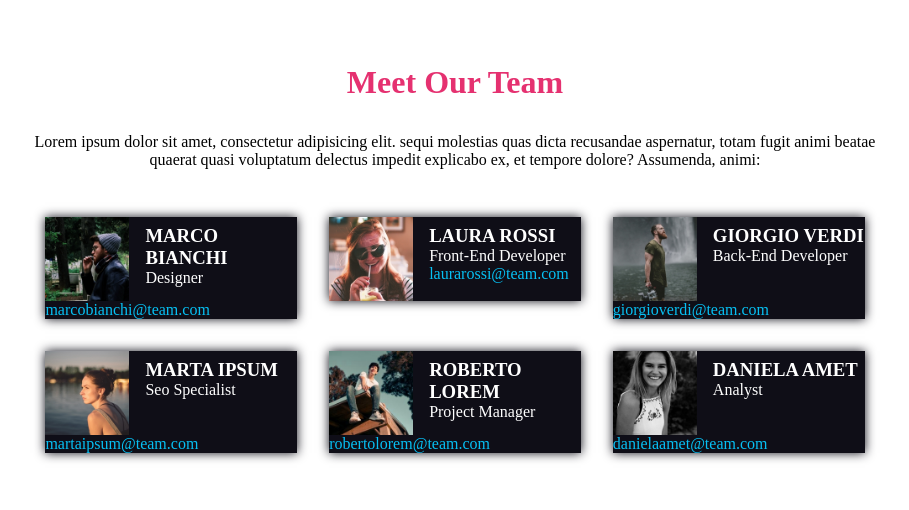
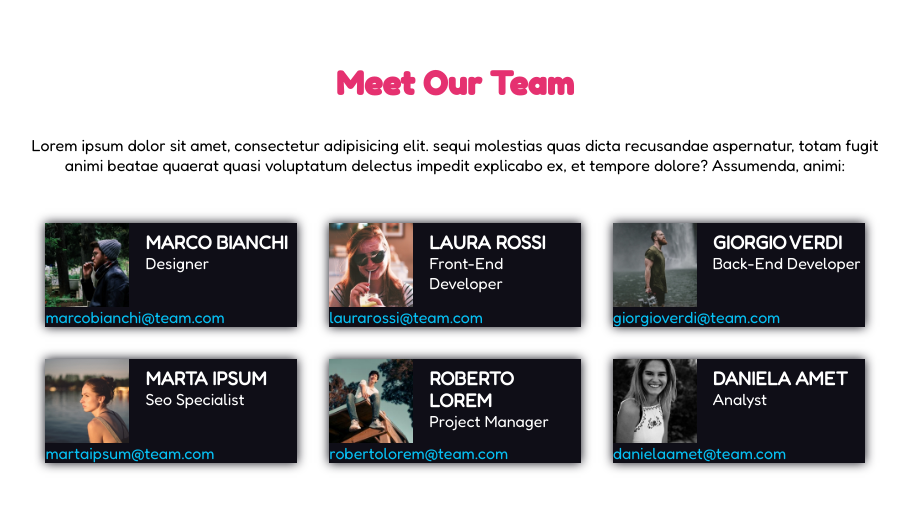
Before and after one commit to snerva/html-css-float-cards, a plain HTML site: page index.html in a window 1280 px wide. Shown: the whole page, without its empty margins (185-1094 px from the left). Drawn offline with Linux system fonts and the light colour scheme.

Commit message:
complete font

```diff
--- a/assets/style.css
+++ b/assets/style.css
@@ -25,8 +25,12 @@ body{
     color: var(--float-primary-color);
     padding: 2rem;
     text-align: center;
+    font-family: 'Fredoka One', cursive;
 }
 
+.text, .card_text{
+    font-family: 'Fredoka', sans-serif;
+}
 .text{
     padding: 0 0 2rem;
     color: var(--float-title-color);
--- a/index.html
+++ b/index.html
@@ -6,6 +6,12 @@
     <meta name="viewport" content="width=device-width, initial-scale=1.0">
     <title>Float Cards</title>
     <link rel="stylesheet" href="./assets/style.css">
+    <link rel="preconnect" href="https://fonts.googleapis.com">
+<link rel="preconnect" href="https://fonts.gstatic.com" crossorigin>
+<link href="https://fonts.googleapis.com/css2?family=Fredoka+One&display=swap" rel="stylesheet">
+<link rel="preconnect" href="https://fonts.googleapis.com">
+<link rel="preconnect" href="https://fonts.gstatic.com" crossorigin>
+<link href="https://fonts.googleapis.com/css2?family=Fredoka&family=Fredoka+One&display=swap" rel="stylesheet">
 </head>
 <body>
     <div class="container">
```
